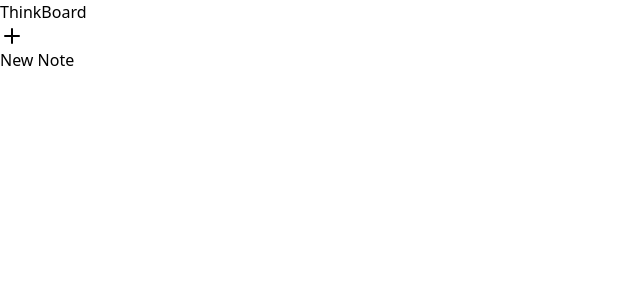
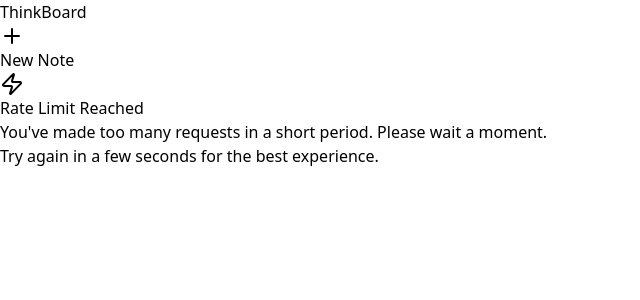
Before and after one commit to emaadq/NotesMERNStack, a React (Vite) app in the folder frontend/: page / in a window 1280 px wide. Shown: the top 300 px of the page, without its empty margins (0-640 px from the left). Built offline with nearby package versions, Linux system fonts and the light colour scheme; no server answers.

Commit message:
Added ratelimiting feature

```diff
--- /dev/null
+++ b/frontend/src/components/RateLimitedUI.jsx
@@ -0,0 +1,26 @@
+import { ZapIcon } from "lucide-react";
+
+const RateLimitedUI = () => {
+    return (
+        <div clasName="max-w-6xl mx-auto px-4 py-8">
+            <div className="bg-primary/10 border border-primary/30 rounded-lg shadow-md">
+                <div className="flex flex-col md:flex-row items-center p-6">
+                    <div className="flex-shrink-0 bg-primary/20 p-4 rounded-full mb-4 md:mb-0 md:mr-6">
+                        <ZapIcon className="size-10 text-primary"/>
+                    </div>
+                    <div className="flex-1 text-center md:text-left">
+                    <h3 className="text-xl font-bold mb-2"> Rate Limit Reached </h3>
+                    <p className="text-base-content mb-1">
+                        You've made too many requests in a short period. Please wait a moment.
+                    </p>
+                    <p className="text-sm text-base-content/70">
+                        Try again in a few seconds for the best experience.
+                    </p>
+                    </div>
+                </div>
+            </div>
+        </div>
+    );
+};
+
+export default RateLimitedUI;
--- a/frontend/src/pages/HomePage.jsx
+++ b/frontend/src/pages/HomePage.jsx
@@ -1,8 +1,33 @@
 import Navbar from "../components/Navbar";
+import { useState } from "react";
+import { useEffect } from "react";
+import RateLimitedUI from "../components/RateLimitedUI";
+import axios from "axios";
+
 
 const HomePage = () => {
-    return <div className="min-h-screen">
+    const [isRateLimited, setIsRateLimited] = useState(true);
+    const [notes, setNotes] = useState([]);
+    const [loading, setLoading] = useState(true);
+
+    useEffect(() => {
+        const fetchNotes = async () => {
+            try {
+                const res = await axios.post("http://localhost:5001/api/notes");
+                console.log(res.data)
+            }
+            catch (error) {
+                console.log("Error fetching notes");
+            }
+        };
+        fetchNotes();
+    }, []);
+
+    return  (
+    <div className="min-h-screen">
          < Navbar />
-    </div>;
+         {isRateLimited && <RateLimitedUI/>}
+    </div>
+    );
 };
 export default HomePage;
```
